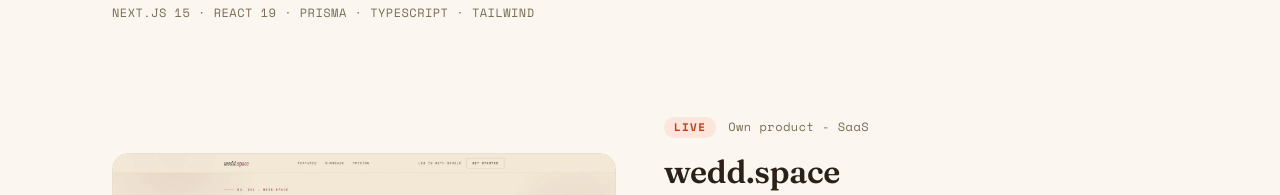
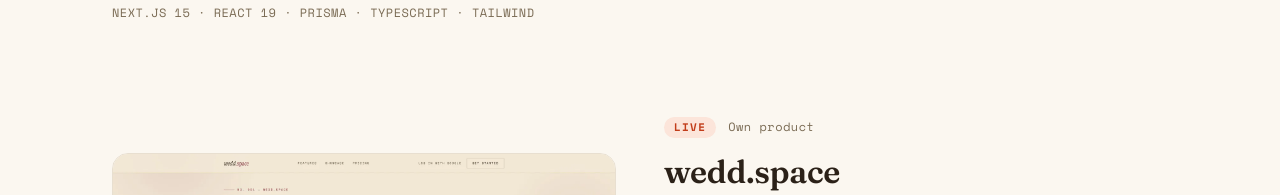
Before and after one commit to tsujintsujin/portfolio, a Next.js app: page / in a window 1280 px wide. Shown: the part 3566-3761 px from the top of the page. Built offline with nearby package versions, Linux system fonts and the light colour scheme.

Commit message:
updates custom texts

```diff
--- a/components/sections/Projects.tsx
+++ b/components/sections/Projects.tsx
@@ -104,7 +104,7 @@
   {
     title: "wedd.space",
     cta: "Open wedd.space",
-    kicker: "Own product - SaaS",
+    kicker: "Own product",
     status: "LIVE",
     summary:
       "A online wedding presence for couples. Gallery, their story, the schedule, the venues, the photos and RSVP.",
```
